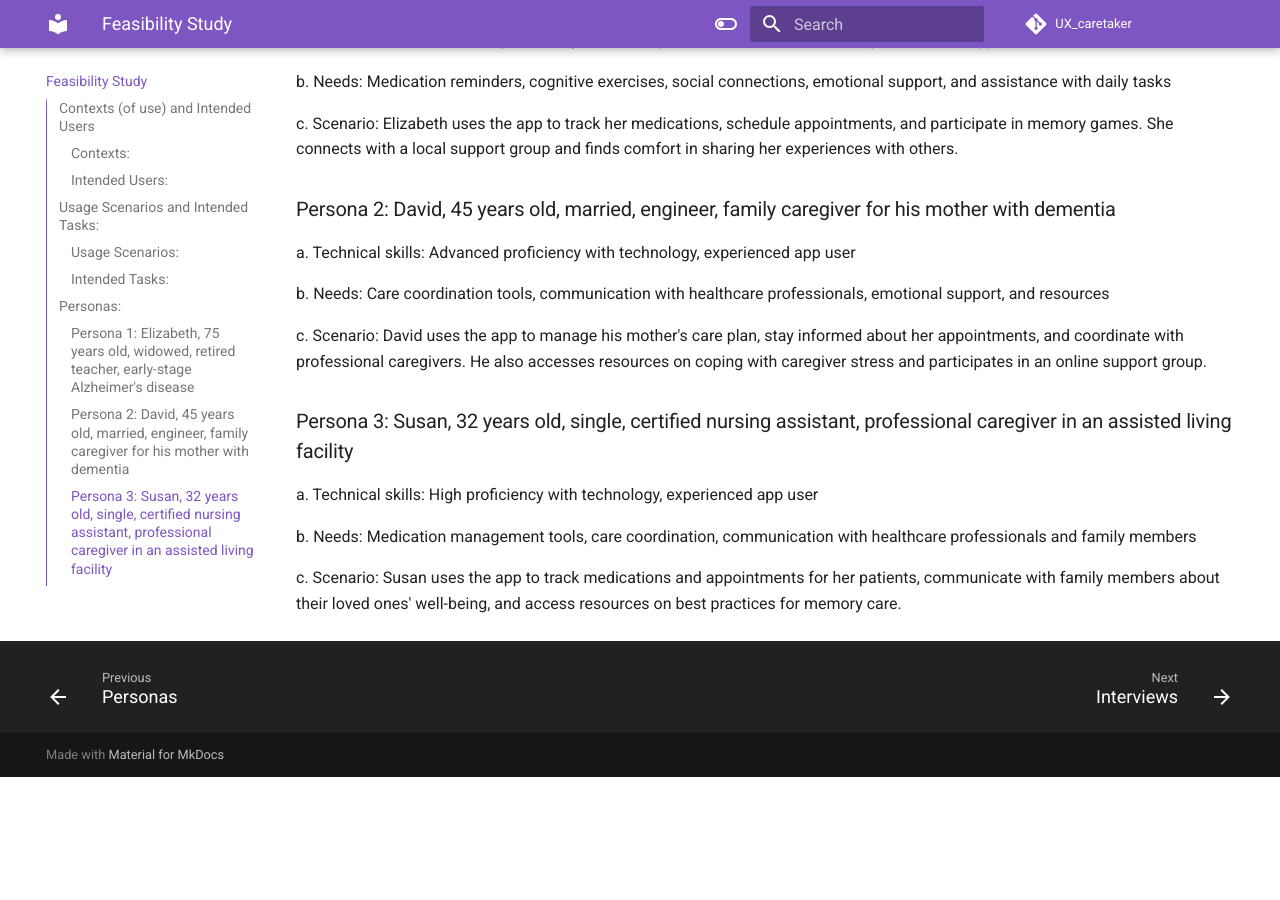
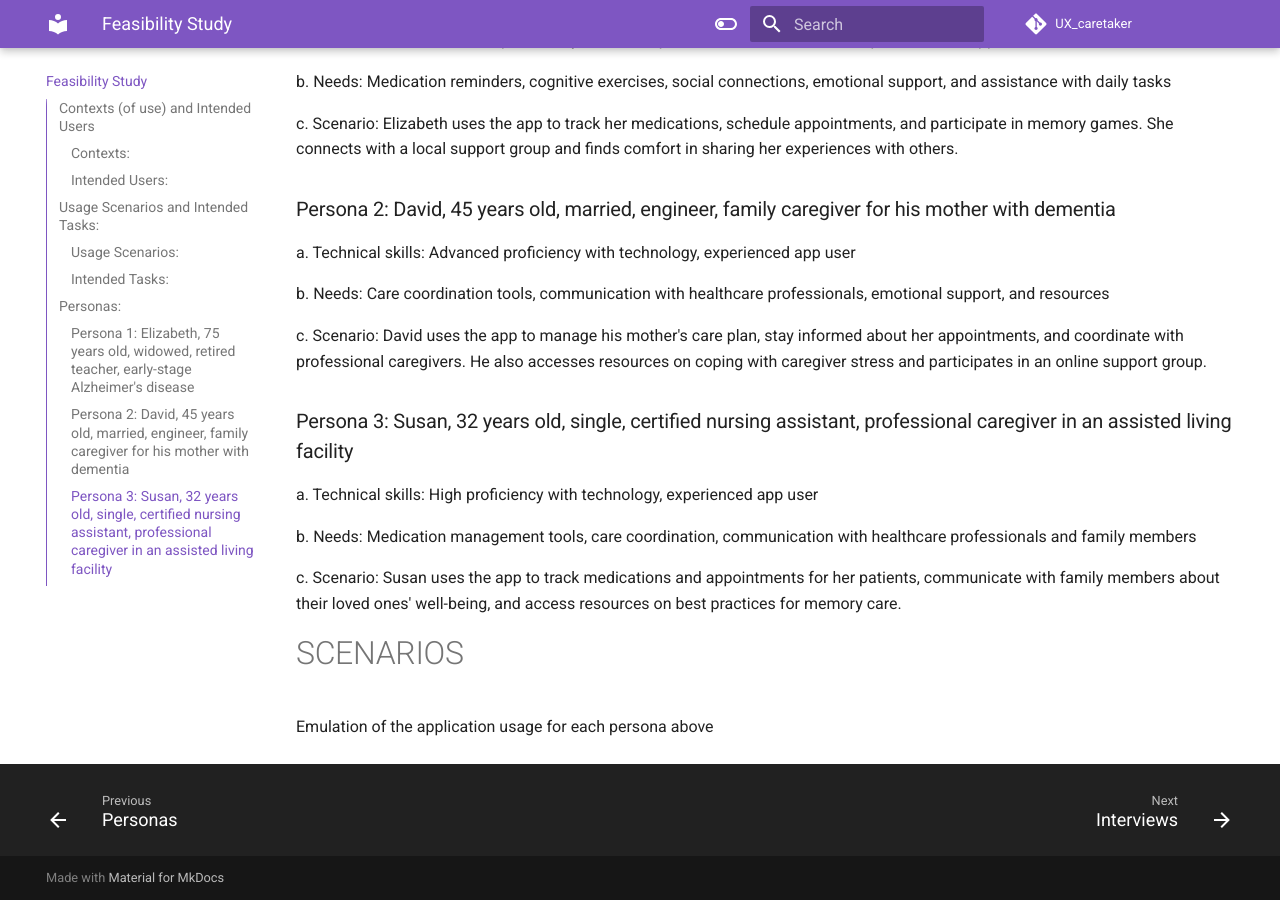
Before and after one commit to teragramgius/GherryPlus, an MkDocs documentation site: the page built from docs/feasibilitystudy.md, in a window 1280 px wide and 900 px high, scrolled down 1479 px. Built offline with MkDocs 1.6.1 and Material for MkDocs 9.7.7, drawn with Linux system fonts in a browser that asks for light colours; comment, search, counter and statistics services are not loaded; the version menu is left out; before the commit the page ends 2256 px from its top, so only the background shows below that.

Commit message:
Update feasibilitystudy.md

```diff
--- a/docs/feasibilitystudy.md
+++ b/docs/feasibilitystudy.md
@@ -74,3 +74,6 @@ a. Technical skills: High proficiency with technology, experienced app user
 b. Needs: Medication management tools, care coordination, communication with healthcare professionals and family members
 
 c. Scenario: Susan uses the app to track medications and appointments for her patients, communicate with family members about their loved ones' well-being, and access resources on best practices for memory care.
+
+# SCENARIOS
+Emulation of the application usage for each persona above
```
